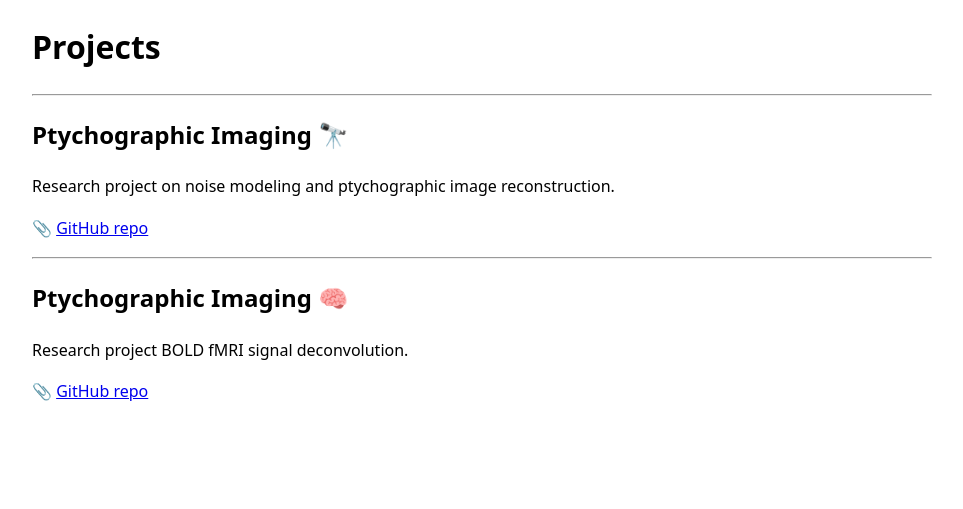
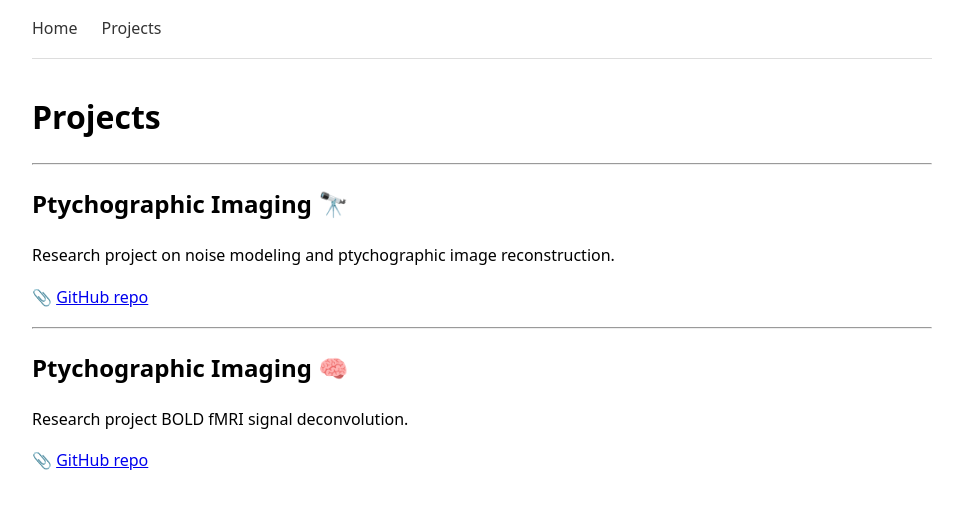
Before and after one commit to raphassaraf/raphassaraf.github.io, a Jekyll site: the page built from projects.md, in a window 1280 px wide. Shown: the top 509 px of the page, without its empty margins (158-1121 px from the left). Built offline with Jekyll 4.4.1, drawn with Linux system fonts in a browser that asks for light colours; our own code applies the rules of GitHub Pages for plain Markdown files.

Commit message:
improving styling and navigation

```diff
--- a/_layouts/default.html
+++ b/_layouts/default.html
@@ -3,12 +3,20 @@
   <head>
     <meta charset="UTF-8">
     <title>{{ page.title }} | {{ site.title }}</title>
-
-    <!-- Theme CSS -->
     <link rel="stylesheet" href="{{ "/assets/css/style.css" | relative_url }}">
   </head>
 
   <body>
-    {{ content }}
+    <nav class="navbar">
+      {% for item in site.nav %}
+        <a href="{{ item.link }}" class="nav-link">
+          {{ item.name }}
+        </a>
+      {% endfor %}
+    </nav>
+
+    <main>
+      {{ content }}
+    </main>
   </body>
 </html>
--- a/assets/css/style.css
+++ b/assets/css/style.css
@@ -4,3 +4,26 @@ body {
     margin: auto;
     line-height: 1.6;
 }
+
+.navbar {
+  display: flex;
+  gap: 1.5rem;
+  padding: 1rem 0;
+  border-bottom: 1px solid #ddd;
+  margin-bottom: 2rem;
+}
+
+.nav-link {
+  text-decoration: none;
+  color: #333;
+  font-weight: 500;
+}
+
+.nav-link:hover {
+  text-decoration: underline;
+}
+
+.nav-link.active {
+  font-weight: bold;
+  border-bottom: 2px solid #333;
+}
--- a/projects.md
+++ b/projects.md
@@ -1,3 +1,7 @@
+---
+title: Projects
+---
+
 # Projects
 
 ---
```
